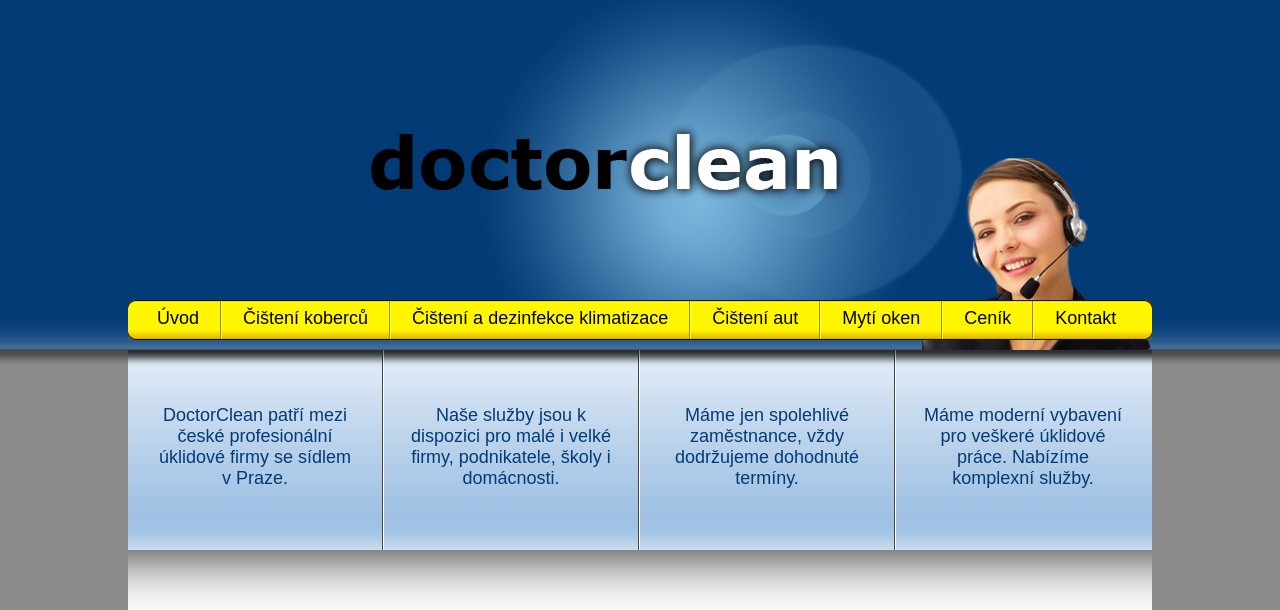
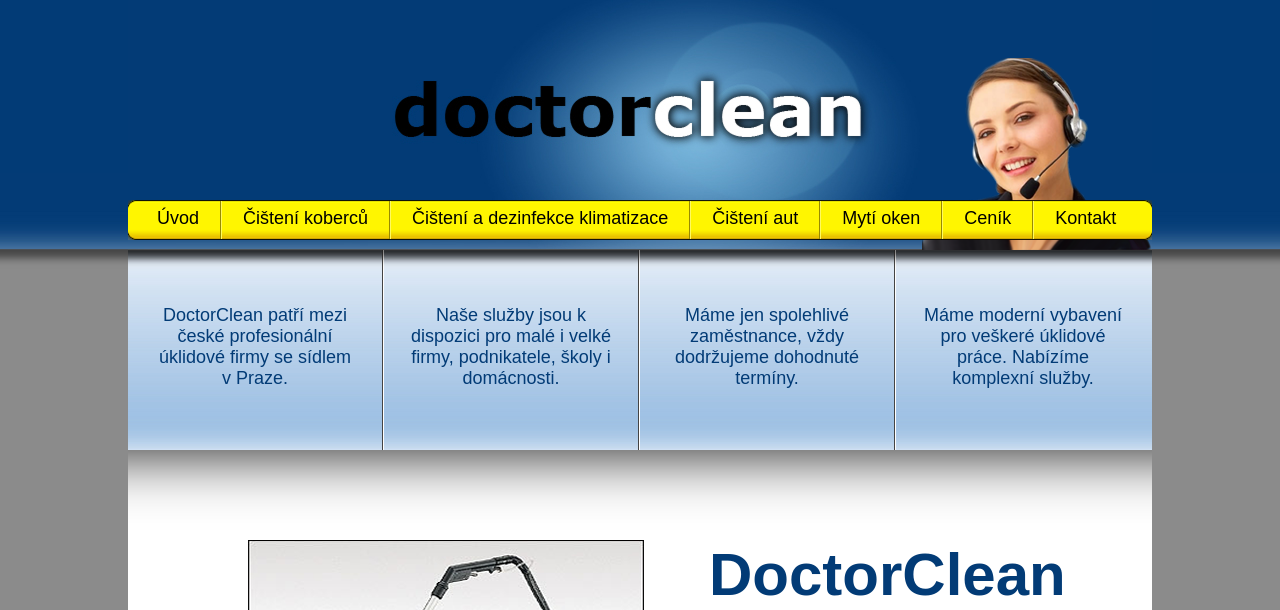
Before and after one commit to doomy/doctorclean, a PHP site: page / in a window 1280 px wide. Shown: the top 610 px of the page. Run offline with PHP 8.4, Linux system fonts and the light colour scheme; data that the repository does not hold is empty.

Commit message:
Make the header 100px smaller

```diff
--- a/css/main.css
+++ b/css/main.css
@@ -33,7 +33,7 @@ p {
 
 .header {
     width: 100%;
-    height: 350px;
+    height: 250px;
     background-color: #023b76;
     background-image: url('header-bottom.jpg');
     background-position: bottom;
@@ -53,14 +53,14 @@ p {
 
 .header .center-area .operator {
     position: absolute;
-    bottom: -27px;
+    bottom: 0px;
     right: 0px;
 
 }
 
 .header .menu-area {
     position: absolute;
-    top: 300px;
+    top: 200px;
     width: 100%;
     height: 40px;
    }
@@ -126,7 +126,7 @@ p {
     background-repeat: repeat-x;
     background-image: url('top-shadow.png');
     z-index: 99;
-    top: 350px;
+    top: 250px;
 }
 
 .content {
```
Also changed, not shown: img/logo.jpg.
